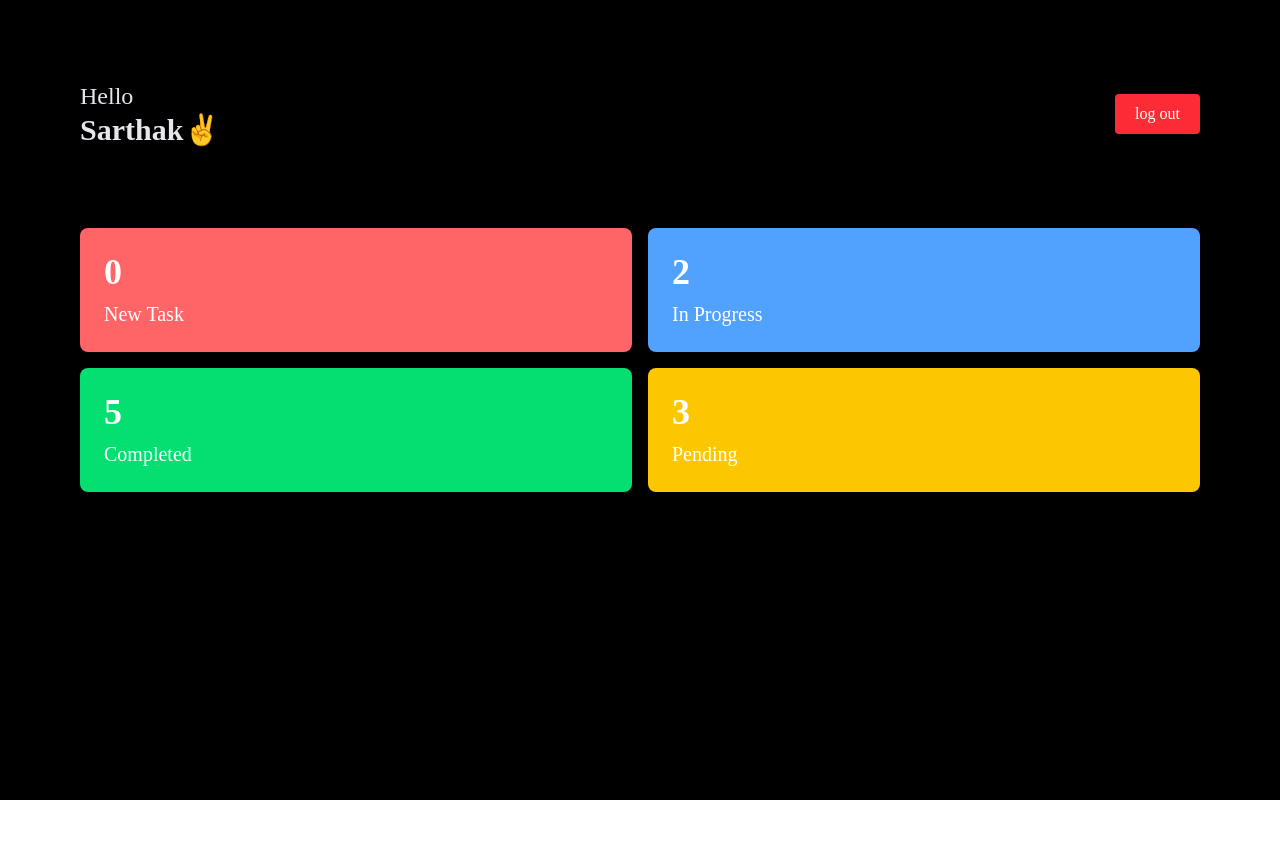
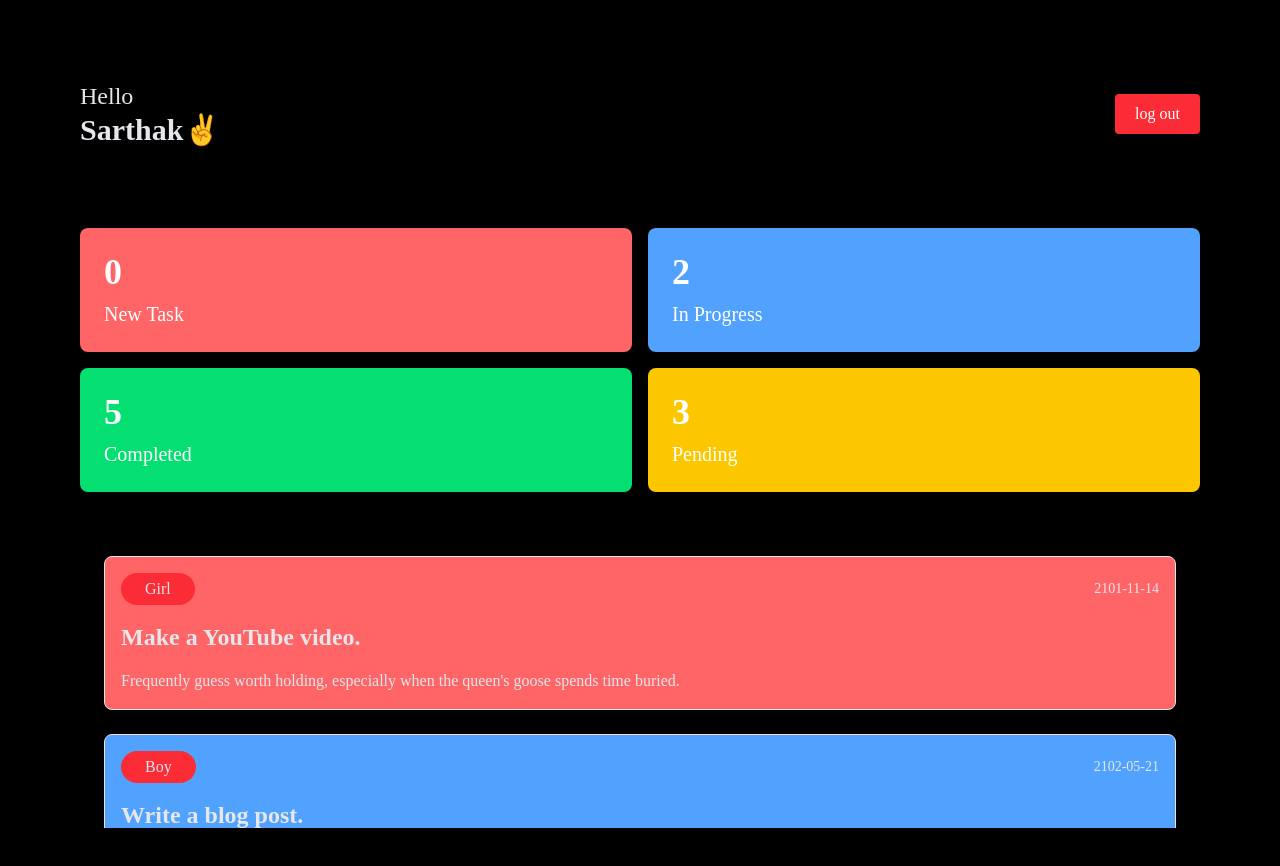
Before and after one commit to dheeraj-Joshi0208/Employee-Management-System, a React (Vite) app: page / in a window 1280 px wide. Shown: the top 866 px of the page. Before the commit the page ends 800 px from the top, so only its background shows below. Built offline with nearby package versions, Linux system fonts and the light colour scheme.

Commit message:
Add some customization in css.

```diff
--- a/src/App.jsx
+++ b/src/App.jsx
@@ -6,7 +6,7 @@ function App() {
   return (
     <>
       <div className="bg-[#1c1c1c] text-gray-200">
-        <div className="bg-black text-gray-200 h-screen">
+        <div className="bg-black text-gray-200">
           {/* <Login /> */}
           <EmployeeDashboard />
         </div>
--- a/src/components/Dashboard/EmployeeDashboard.jsx
+++ b/src/components/Dashboard/EmployeeDashboard.jsx
@@ -1,11 +1,13 @@
 import Header from "../../others/Header";
 import TaskListNumbers from "../../others/TaskListNumbers";
+import TaskList from "../TaskList/TaskList";
 
 const EmployeeDashboard = () => {
   return (
-    <div className="p-20 container mx-auto">
+    <div className="p-20 min-h-screen container mx-auto">
       <Header />
       <TaskListNumbers />
+      <TaskList />
     </div>
   );
 };
--- a/src/components/TaskList/TaskList.jsx
+++ b/src/components/TaskList/TaskList.jsx
@@ -4,38 +4,47 @@ const TaskList = () => {
       button: "Girl",
       date: "2101-11-14",
       heading: "Make a YouTube video.",
-      paragraph: "Frequently guess worth holding, especially when the queen's goose spends time buried.",
-      bgColor: "bg-red-400"
+      paragraph:
+        "Frequently guess worth holding, especially when the queen's goose spends time buried.",
+      bgColor: "bg-red-400",
     },
     {
       button: "Boy",
       date: "2102-05-21",
       heading: "Write a blog post.",
-      paragraph: "The writer carefully crafted each sentence, ensuring clarity and engagement.",
-      bgColor: "bg-blue-400"
+      paragraph:
+        "The writer carefully crafted each sentence, ensuring clarity and engagement.",
+      bgColor: "bg-blue-400",
     },
     {
       button: "Student",
       date: "2103-08-30",
       heading: "Complete the project report.",
-      paragraph: "Gather all research data, analyze findings, and compile them into a structured report.",
-      bgColor: "bg-green-400"
+      paragraph:
+        "Gather all research data, analyze findings, and compile them into a structured report.",
+      bgColor: "bg-green-400",
     },
     {
       button: "Developer",
       date: "2104-12-10",
       heading: "Fix bugs in the application.",
-      paragraph: "Identify reported issues, debug the code, and implement necessary fixes.",
-      bgColor: "bg-yellow-400"
-    }
+      paragraph:
+        "Identify reported issues, debug the code, and implement necessary fixes.",
+      bgColor: "bg-yellow-400",
+    },
   ];
 
   return (
-    <div className="flex flex-wrap gap-6 p-6 justify-center mt-10">
+    <div className="flex flex-wrap gap-6 p-6 mt-10 max-h-74 overflow-y-auto">
       {tasks.map((task, index) => (
-        <div key={index} className={`border rounded-lg shadow-md p-4 w-96 ${task.bgColor}`}>
+        <div
+          key={index}
+          className={`border rounded-lg shadow-md p-4 w-7xl ${task.bgColor}`}
+        >
           <div className="flex justify-between items-center">
-            <button className="bg-red-500  py-1 px-6 rounded-full mb-4">{task.button}</button>
+            <button className="bg-red-500  py-1 px-6 rounded-full mb-4">
+              {task.button}
+            </button>
             <div className="text-sm mb-4">{task.date}</div>
           </div>
           <h3 className="text-2xl font-semibold mb-4">{task.heading}</h3>
--- a/src/css/App.css
+++ b/src/css/App.css
@@ -4,22 +4,20 @@
   font-family: poppins;
 }
 
-@layer utilities {
-  /* Custom scrollbar */
-  .custom-scrollbar::-webkit-scrollbar {
-    width: 5px;
-    height: 5px;
-  }
+.scrollable-container {
+  scrollbar-width: thin;
+  scrollbar-color: #888 #f1f1f1;
+}
 
-  .custom-scrollbar::-webkit-scrollbar-thumb {
-    background: #252525;
-  }
+::-webkit-scrollbar {
+  width: 6px;
+}
 
-  .custom-scrollbar::-webkit-scrollbar-thumb:hover {
-    background: #706f6e; /* Hover color */
-  }
+::-webkit-scrollbar-track {
+  background-color: hsl(0, 0%, 10%);
+}
 
-  .custom-scrollbar::-webkit-scrollbar-track {
-    background: #333; /* Track color */
-  }
+::-webkit-scrollbar-thumb {
+  background: hsl(0, 0%, 53%);
+  border-radius: 4px;
 }
```
